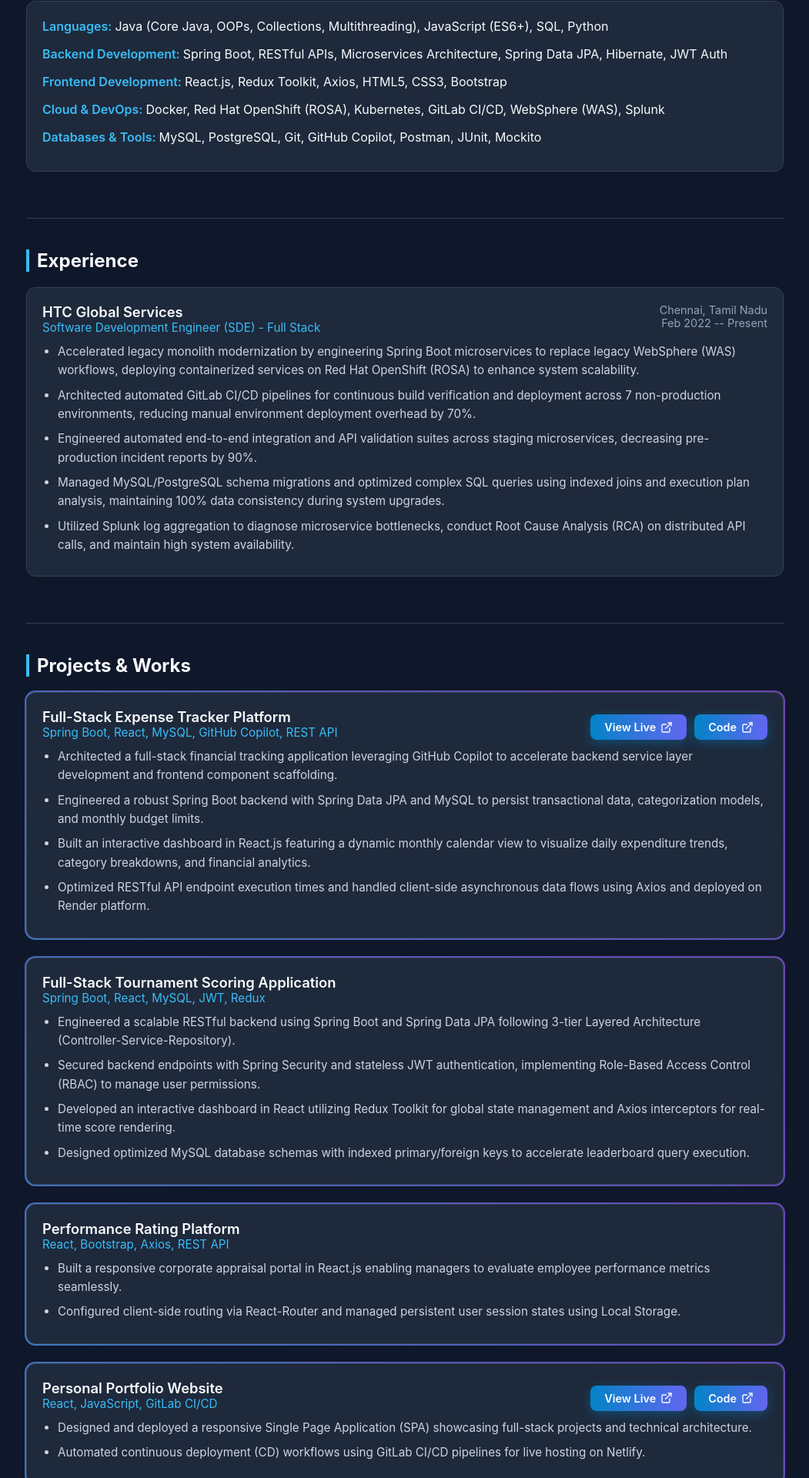
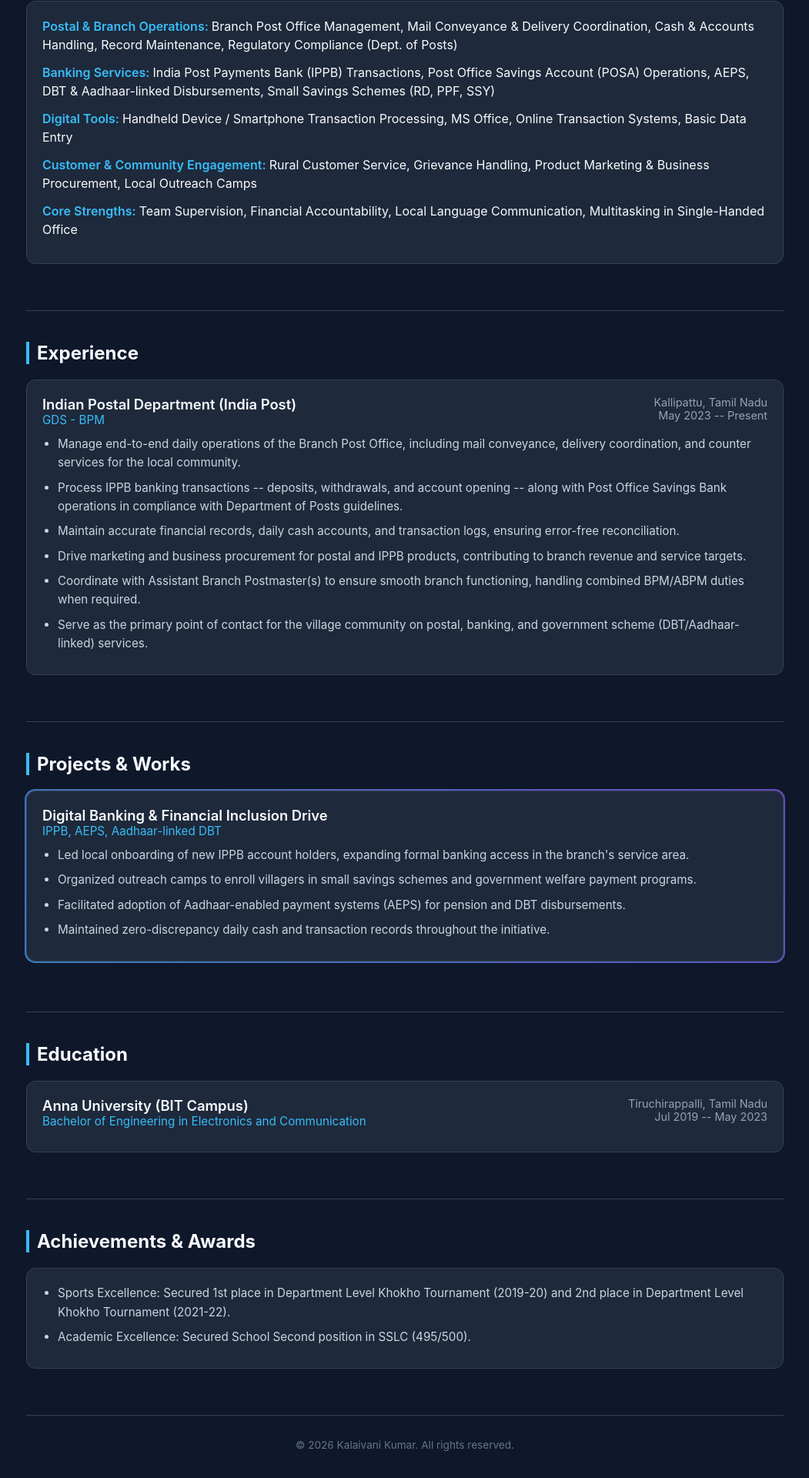
Before and after one commit to Vimalbharath/Aider, a React (Create React App) app: page / in a window 1280 px wide. Shown: the part 769-2689 px from the top of the page at 77% size, without its empty margins (114-1165 px from the left). Built offline with nearby package versions, Linux system fonts and the light colour scheme.

Commit message:
completed portfolio

```diff
--- a/src/App.js
+++ b/src/App.js
@@ -37,69 +37,41 @@
       leetcode: "https://leetcode.com/Vi21rath"
     },
    skills: [
-      { category: "Languages", items: "Java (Core Java, OOPs, Collections, Multithreading), JavaScript (ES6+), SQL, Python" },
-      { category: "Backend Development", items: "Spring Boot, RESTful APIs, Microservices Architecture, Spring Data JPA, Hibernate, JWT Auth" },
-      { category: "Frontend Development", items: "React.js, Redux Toolkit, Axios, HTML5, CSS3, Bootstrap" },
-      { category: "Cloud & DevOps", items: "Docker, Red Hat OpenShift (ROSA), Kubernetes, GitLab CI/CD, WebSphere (WAS), Splunk" },
-      { category: "Databases & Tools", items: "MySQL, PostgreSQL, Git, GitHub Copilot, Postman, JUnit, Mockito" }
+  { category: "Postal & Branch Operations", items: "Branch Post Office Management, Mail Conveyance & Delivery Coordination, Cash & Accounts Handling, Record Maintenance, Regulatory Compliance (Dept. of Posts)" },
+  { category: "Banking Services", items: "India Post Payments Bank (IPPB) Transactions, Post Office Savings Account (POSA) Operations, AEPS, DBT & Aadhaar-linked Disbursements, Small Savings Schemes (RD, PPF, SSY)" },
+  { category: "Digital Tools", items: "Handheld Device / Smartphone Transaction Processing, MS Office, Online Transaction Systems, Basic Data Entry" },
+  { category: "Customer & Community Engagement", items: "Rural Customer Service, Grievance Handling, Product Marketing & Business Procurement, Local Outreach Camps" },
+  { category: "Core Strengths", items: "Team Supervision, Financial Accountability, Local Language Communication, Multitasking in Single-Handed Office" }
 ],
 experience: [
   {
-        company: "HTC Global Services",
-        location: "Chennai, Tamil Nadu",
-        role: "Software Development Engineer (SDE) - Full Stack",
-        period: "Feb 2022 -- Present",
+    company: "Indian Postal Department (India Post)",
+    location: "Kallipattu, Tamil Nadu",
+    role: "GDS - BPM",
+    period: "May 2023 -- Present",
     highlights: [
-          "Accelerated legacy monolith modernization by engineering Spring Boot microservices to replace legacy WebSphere (WAS) workflows, deploying containerized services on Red Hat OpenShift (ROSA) to enhance system scalability.",
-          "Architected automated GitLab CI/CD pipelines for continuous build verification and deployment across 7 non-production environments, reducing manual environment deployment overhead by 70%.",
-          "Engineered automated end-to-end integration and API validation suites across staging microservices, decreasing pre-production incident reports by 90%.",
-          "Managed MySQL/PostgreSQL schema migrations and optimized complex SQL queries using indexed joins and execution plan analysis, maintaining 100% data consistency during system upgrades.",
-          "Utilized Splunk log aggregation to diagnose microservice bottlenecks, conduct Root Cause Analysis (RCA) on distributed API calls, and maintain high system availability."
+      "Manage end-to-end daily operations of the Branch Post Office, including mail conveyance, delivery coordination, and counter services for the local community.",
+      "Process IPPB banking transactions -- deposits, withdrawals, and account opening -- along with Post Office Savings Bank operations in compliance with Department of Posts guidelines.",
+      "Maintain accurate financial records, daily cash accounts, and transaction logs, ensuring error-free reconciliation.",
+      "Drive marketing and business procurement for postal and IPPB products, contributing to branch revenue and service targets.",
+      "Coordinate with Assistant Branch Postmaster(s) to ensure smooth branch functioning, handling combined BPM/ABPM duties when required.",
+      "Serve as the primary point of contact for the village community on postal, banking, and government scheme (DBT/Aadhaar-linked) services."
     ]
   }
 ],
 projects: [
   {
-        title: "Full-Stack Expense Tracker Platform",
-        tech: "Spring Boot, React, MySQL, GitHub Copilot, REST API",
-        live: "https://tracker-frontend-8mvf.onrender.com/",
-        github: "https://github.com/Vimalbharath/project3",
+    title: "Digital Banking & Financial Inclusion Drive",
+    tech: "IPPB, AEPS, Aadhaar-linked DBT",
     details: [
-          "Architected a full-stack financial tracking application leveraging GitHub Copilot to accelerate backend service layer development and frontend component scaffolding.",
-          "Engineered a robust Spring Boot backend with Spring Data JPA and MySQL to persist transactional data, categorization models, and monthly budget limits.",
-          "Built an interactive dashboard in React.js featuring a dynamic monthly calendar view to visualize daily expenditure trends, category breakdowns, and financial analytics.",
-          "Optimized RESTful API endpoint execution times and handled client-side asynchronous data flows using Axios and deployed on Render platform."
-        ]
-      },
-      {
-        title: "Full-Stack Tournament Scoring Application",
-        tech: "Spring Boot, React, MySQL, JWT, Redux",
-        details: [
-          "Engineered a scalable RESTful backend using Spring Boot and Spring Data JPA following 3-tier Layered Architecture (Controller-Service-Repository).",
-          "Secured backend endpoints with Spring Security and stateless JWT authentication, implementing Role-Based Access Control (RBAC) to manage user permissions.",
-          "Developed an interactive dashboard in React utilizing Redux Toolkit for global state management and Axios interceptors for real-time score rendering.",
-          "Designed optimized MySQL database schemas with indexed primary/foreign keys to accelerate leaderboard query execution."
-        ]
-      },
-      {
-        title: "Performance Rating Platform",
-        tech: "React, Bootstrap, Axios, REST API",
-        details: [
-          "Built a responsive corporate appraisal portal in React.js enabling managers to evaluate employee performance metrics seamlessly.",
-          "Configured client-side routing via React-Router and managed persistent user session states using Local Storage."
-        ]
-      },
-      {
-        title: "Personal Portfolio Website",
-        tech: "React, JavaScript, GitLab CI/CD",
-        live: "https://vimalbharath.netlify.app/",
-        github: "https://gitlab.com/vimalbharath21/portfolio",
-        details: [
-          "Designed and deployed a responsive Single Page Application (SPA) showcasing full-stack projects and technical architecture.",
-          "Automated continuous deployment (CD) workflows using GitLab CI/CD pipelines for live hosting on Netlify."
+      "Led local onboarding of new IPPB account holders, expanding formal banking access in the branch's service area.",
+      "Organized outreach camps to enroll villagers in small savings schemes and government welfare payment programs.",
+      "Facilitated adoption of Aadhaar-enabled payment systems (AEPS) for pension and DBT disbursements.",
+      "Maintained zero-discrepancy daily cash and transaction records throughout the initiative."
     ]
   }
-    ],
+]
+    ,
     education: {
       institution: "Anna University (BIT Campus)",
       location: "Tiruchirappalli, Tamil Nadu",
```
Lines whose indentation alone changed are shown as unchanged.
